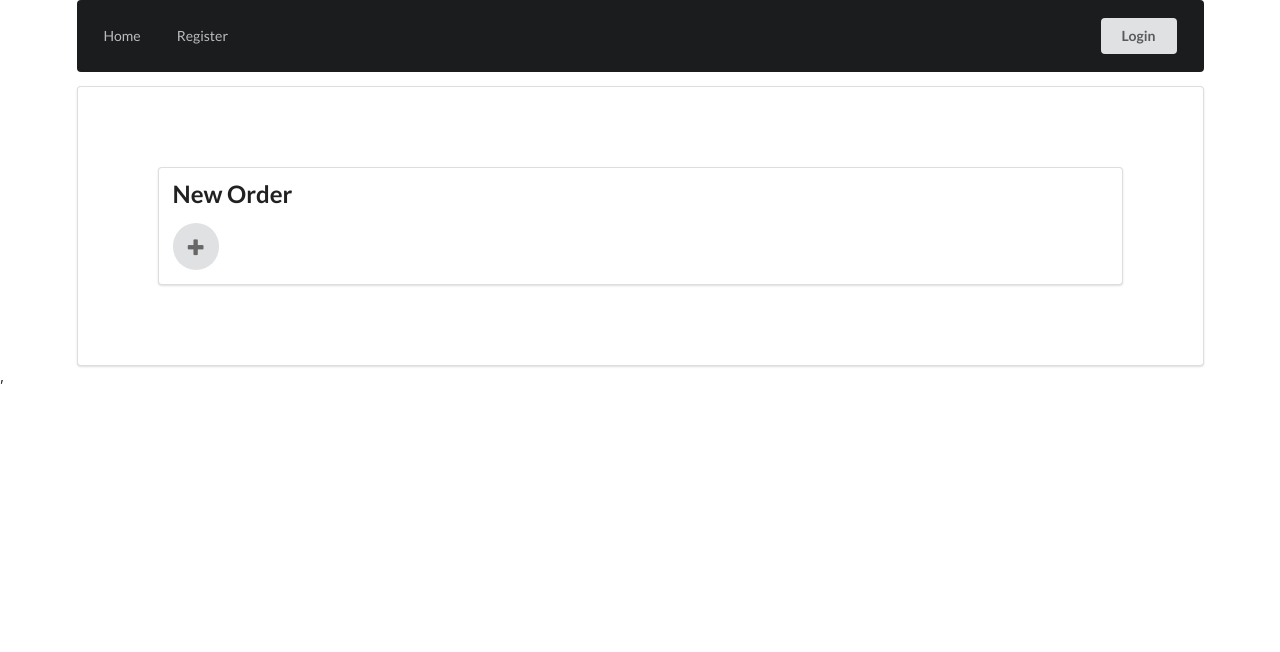
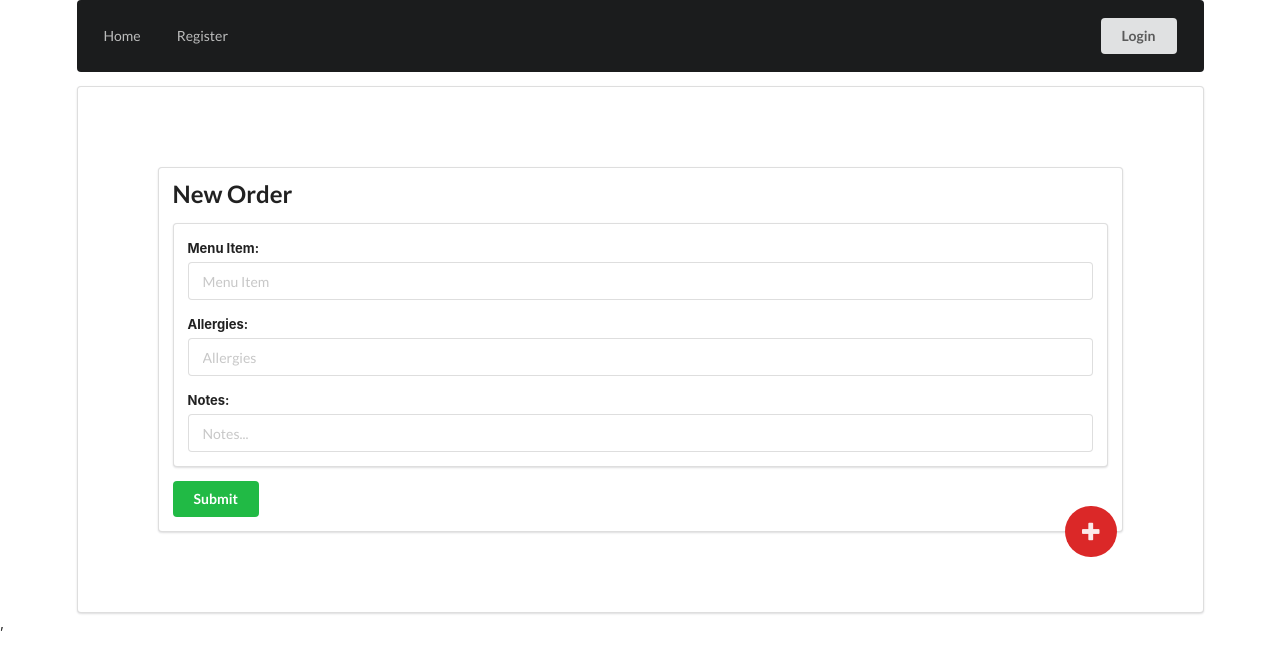
Before and after one commit to Simon-Oliver/kitchenOrdersApp, a React (Create React App) app in the folder client/: page /orders/new in a window 1280 px wide. Shown: the top 652 px of the page. Built offline with nearby package versions, Linux system fonts and the light colour scheme.

Commit message:
Creating order from indiviudal menu items

```diff
--- a/client/src/components/Pages/AddOrder.js
+++ b/client/src/components/Pages/AddOrder.js
@@ -8,7 +8,7 @@ export default class AddOrder extends Component {
   state = {
     success: '',
     redirect: '',
-    orders: []
+    orders: [{ menuItem: '', allergies: '', notes: '' }]
   };
 
   componentDidMount() {
@@ -45,14 +45,30 @@ export default class AddOrder extends Component {
     //   .catch(err => console.log(err));
   }
 
-  handleOnInputChange(e) {
-    const { name, value } = e.target;
-    this.setState({ [name]: value, error: '', success: '' });
-  }
+  // handleOnInputChange(e) {
+  //   const { name, value } = e.target;
+  //   this.setState({ [name]: value, error: '', success: '' });
+  // }
+
+  onItemChange = (i, update) => {
+    this.setState(prevState => {
+      prevState.orders[i] = update;
+      return { orders: prevState.orders };
+    });
+  };
 
   renderOrderItems(orders) {
-    return orders.map(e => {
-      return <OrderForm menuItem={e.menuItem} allergies={e.allergies} notes={e.notes} />;
+    return orders.map((e, i) => {
+      return (
+        <OrderForm
+          key={i}
+          index={i}
+          menuItem={e.menuItem}
+          allergies={e.allergies}
+          notes={e.notes}
+          onItemChange={this.onItemChange}
+        />
+      );
     });
   }
 
@@ -60,7 +76,6 @@ export default class AddOrder extends Component {
     this.setState(prevState => ({
       orders: [...prevState.orders, { menuItem: '', allergies: '', notes: '' }]
     }));
-    console.log('clicked', this.state);
   }
 
   render() {
@@ -70,10 +85,21 @@ export default class AddOrder extends Component {
     return (
       <div className="ui segment" id="orderForm">
         <h2 className="ui header">New Order</h2>
-        <ErrorMessage error={this.state.error} success={this.state.success} />
-        {this.renderOrderItems(this.state.orders)}
-        <button class="circular ui big icon button" onClick={e => this.addOrderItem(e)}>
-          <i class="icon plus"></i>
+        <form className="ui form" onSubmit={e => this.onFormSubmit(e)}>
+          <ErrorMessage error={this.state.error} success={this.state.success} />
+          {this.renderOrderItems(this.state.orders)}
+          <div className="container login-button">
+            <button className="ui green button" type="submit">
+              Submit
+            </button>
+          </div>
+        </form>
+        <button
+          id="addItem"
+          className="circular ui huge red icon button"
+          onClick={e => this.addOrderItem(e)}
+        >
+          <i className="icon plus"></i>
         </button>
       </div>
     );
--- a/client/src/components/Pages/OrderForm.css
+++ b/client/src/components/Pages/OrderForm.css
@@ -1,3 +1,10 @@
 #orderForm {
     width: 100%;
+    position: relative;
 }
+
+#addItem {
+    position: absolute;
+    bottom: -25.715px;
+    right: 0;
+}
--- a/client/src/components/Pages/OrderForm.js
+++ b/client/src/components/Pages/OrderForm.js
@@ -8,18 +8,24 @@ export default class OrderForm extends Component {
   };
 
   componentDidMount() {
-    console.log(this.props);
+    // const { menuItem, allergies, notes } = this.props;
+    // this.setState({ menuItem, allergies, notes });
   }
 
   handleOnInputChange(e) {
     const { name, value } = e.target;
-    this.setState({ [name]: value, error: '', success: '' });
+    this.setState({ [name]: value, error: '', success: '' }, () => {
+      this.props.onItemChange(this.props.index, {
+        menuItem: this.state.menuItem,
+        allergies: this.state.allergies,
+        notes: this.state.notes
+      });
+    });
   }
 
   render() {
     return (
       <div className="ui segment">
-        <form className="ui form" onSubmit={e => this.onFormSubmit(e)}>
         <div className="field">
           <label>Menu Item:</label>
           <input
@@ -33,7 +39,7 @@ export default class OrderForm extends Component {
         </div>
         <div className="field">
           <label>Allergies:</label>
-            <textarea
+          <input
             rows="1"
             type="text"
             name="allergies"
@@ -44,8 +50,8 @@ export default class OrderForm extends Component {
         </div>
         <div className="field">
           <label>Notes:</label>
-            <textarea
-              rows="2"
+          <input
+            rows="1"
             type="text"
             name="notes"
             value={this.props.notes}
@@ -53,12 +59,6 @@ export default class OrderForm extends Component {
             onChange={e => this.handleOnInputChange(e)}
           />
         </div>
-          <div className="container login-button">
-            <button className="ui button" type="submit">
-              Submit
-            </button>
-          </div>
-        </form>
       </div>
     );
   }
```
Lines whose indentation alone changed are shown as unchanged.
